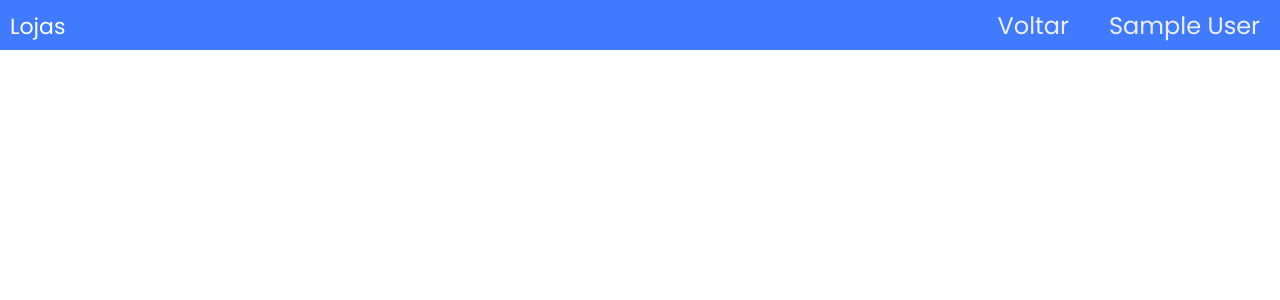
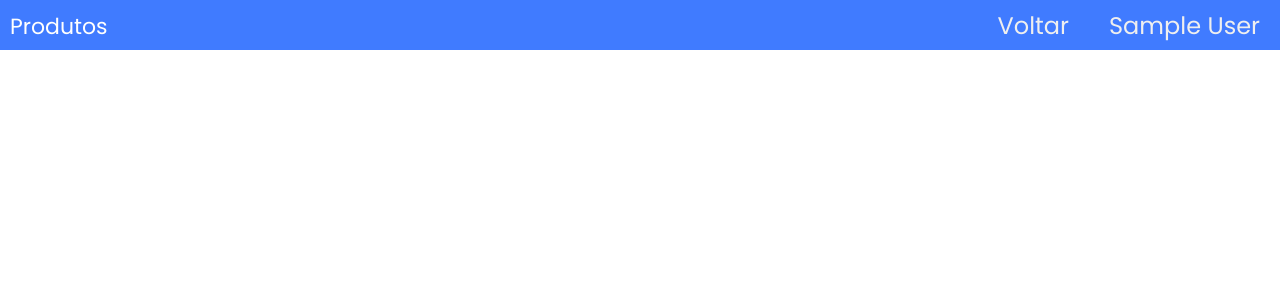
Before and after one commit to GuiGolfeto/Sistema-de-Cadastro-de-loja, a PHP site: template pages/produtos.php in a window 1280 px wide. Shown: the top 300 px of the page. Run offline with PHP 8.4, Linux system fonts and the light colour scheme; the template is opened without the code that fills it, so the values that code supplies are empty; the visitor is signed in with stand-in values (Sample User, id 1); some libraries are stand-ins or nearby versions.

Commit message:
check name

```diff
--- a/pages/produtos.php
+++ b/pages/produtos.php
@@ -19,7 +19,7 @@ if (isset($_SESSION['failSessionGerencia'])) {
     <meta charset="UTF-8">
     <meta http-equiv="X-UA-Compatible" content="IE=edge">
     <meta name="viewport" content="width=device-width, initial-scale=1.0">
-    <title>Lojas</title>
+    <title>Produtos</title>
 
     <link rel="stylesheet" href="//cdnjs.cloudflare.com/ajax/libs/font-awesome/3.1.0/css/font-awesome.min.css" />
     <link rel="stylesheet" type="text/css" href="../css/main.css">
@@ -40,7 +40,7 @@ if (isset($_SESSION['failSessionGerencia'])) {
         <input type="checkbox" id="nav-check">
         <div class="nav-header">
             <div class="nav-title">
-                <i class='icon-shopping-cart'></i> Lojas
+                <i class='icon-shopping-cart'></i> Produtos
             </div>
         </div>
         <div class="nav-btn">
```
